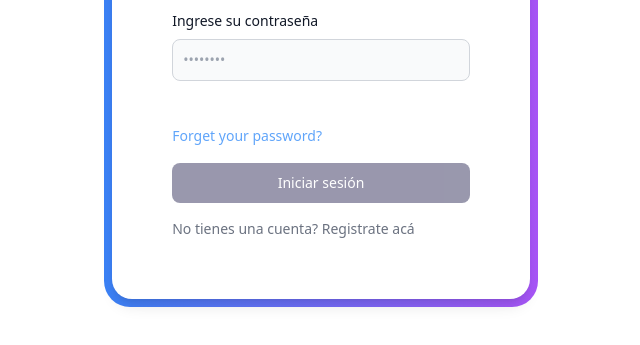
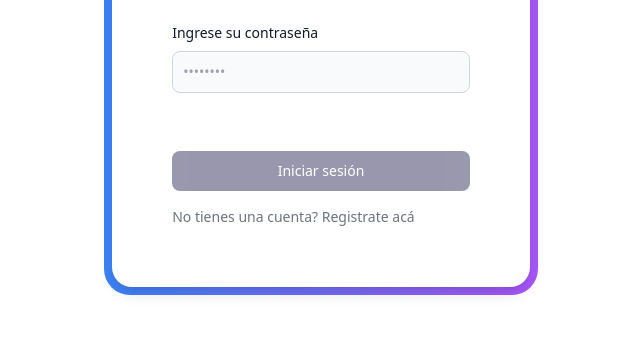
Before and after one commit to LeoReyes2701/Complein-project, a website with bundled scripts: page views/login/index.html in a window 1280 px wide. Shown: the part 407-752 px from the top of the page, without its empty margins (319-959 px from the left). Built offline with nearby package versions, Linux system fonts and the light colour scheme.

Commit message:
Modifique

```diff
--- a/views/login/index.html
+++ b/views/login/index.html
@@ -69,11 +69,6 @@
               class="group text-blue-400 transition-all duration-100 ease-in-out"
               href="#"
             >
-              <span
-                class="bg-left-bottom bg-gradient-to-r text-sm from-blue-400 to-blue-400 bg-[length:0%_2px] bg-no-repeat group-hover:bg-[length:100%_2px] transition-all duration-500 ease-out"
-              >
-                Forget your password?
-              </span>
             </a>
             <button type="submit" disabled id="login-btn" class="w-full disabled:bg-indigo-950 disabled:opacity-45 disabled:cursor-not-allowed bg-slate-600 hover:bg-slate-500 transition-all duration-200 text-white bg-primary-600 hover:bg-primary-700 focus:ring-4 focus:outline-none focus:ring-primary-300 font-medium rounded-lg text-sm px-5 py-2.5 text-center dark:bg-primary-600 dark:hover:bg-primary-700 dark:focus:ring-primary-800">Iniciar sesión</button>
                         <p class="text-sm font-light text-gray-500 dark:text-gray-400">
```
